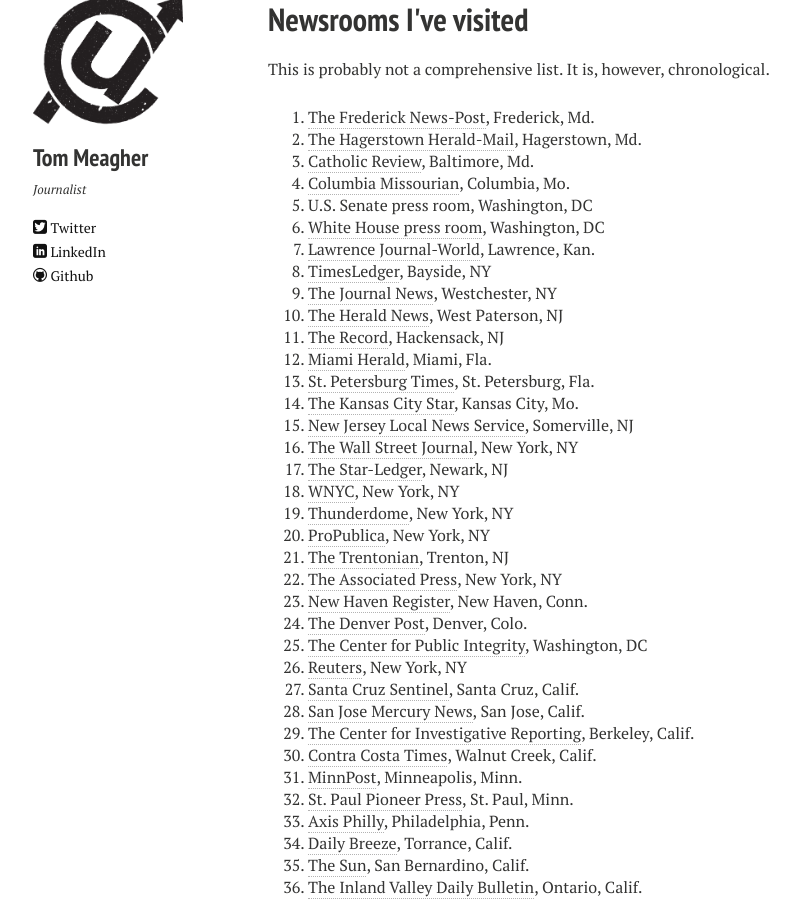
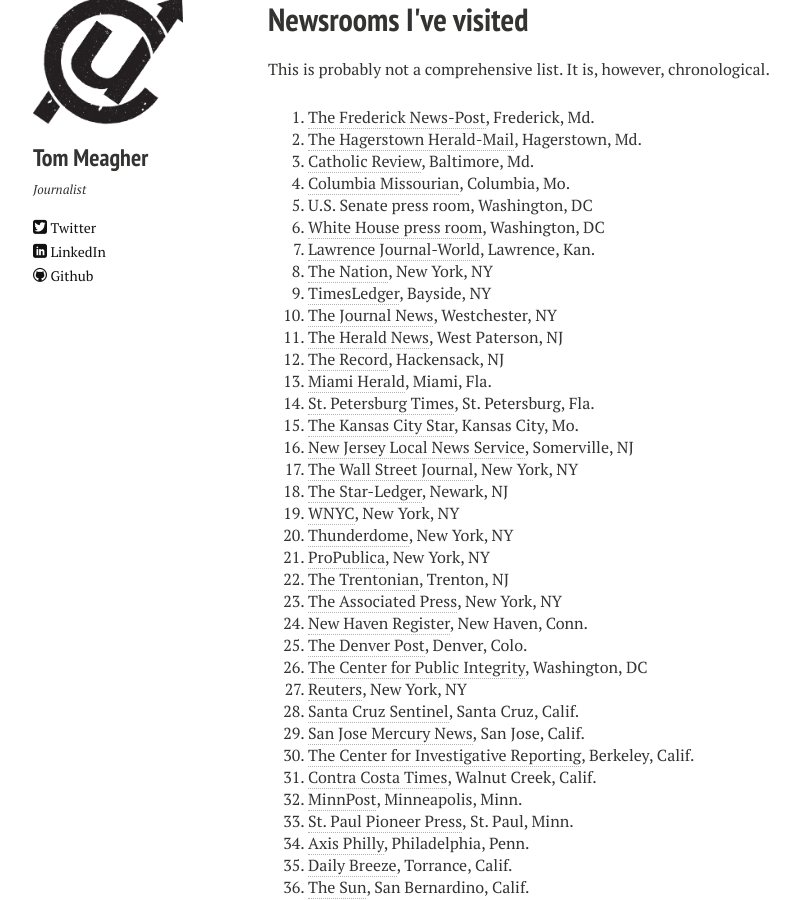
Before and after one commit to tommeagher/tommeagher.github.io, a Jekyll site: the page built from newsrooms.md, in a window 1280 px wide and 900 px high, scrolled down 440 px. Shown: the whole window, without its empty margins (52-851 px from the left). Built offline with Jekyll 4.4.1, drawn with Linux system fonts in a browser that asks for light colours; nearby versions of some CDN libraries.

Commit message:
add nation

```diff
--- a/newsrooms.md
+++ b/newsrooms.md
@@ -22,58 +22,59 @@
 5. U.S. Senate press room, Washington, DC
 6. [White House press room](https://en.wikipedia.org/wiki/James_S._Brady_Press_Briefing_Room), Washington, DC
 7. [Lawrence Journal-World](http://www2.ljworld.com/), Lawrence, Kan.
-8. [TimesLedger](http://www.timesledger.com/), Bayside, NY
-9. [The Journal News](http://www.lohud.com/), Westchester, NY
-10. [The Herald News](http://www.northjersey.com/), West Paterson, NJ
-11. [The Record](http://www.northjersey.com/), Hackensack, NJ
-12. [Miami Herald](http://www.miamiherald.com/), Miami, Fla.
-13. [St. Petersburg Times](http://www.tampabay.com/), St. Petersburg, Fla.
-14. [The Kansas City Star](http://www.kansascity.com/), Kansas City, Mo.
-15. [New Jersey Local News Service](http://www.njlns.com/), Somerville, NJ
-16. [The Wall Street Journal](http://www.wsj.com/), New York, NY
-17. [The Star-Ledger](http://www.nj.com/), Newark, NJ
-18. [WNYC](http://www.wnyc.org/), New York, NY
-19. [Thunderdome](http://outsidethunderdome.com/), New York, NY
-20. [ProPublica](https://www.propublica.org/), New York, NY
-21. [The Trentonian](http://www.trentonian.com/), Trenton, NJ
-22. [The Associated Press](http://www.ap.org/), New York, NY
-23. [New Haven Register](http://www.nhregister.com/), New Haven, Conn.
-24. [The Denver Post](http://www.denverpost.com/), Denver, Colo.
-25. [The Center for Public Integrity](http://www.publicintegrity.org/), Washington, DC
-26. [Reuters](http://www.reuters.com/), New York, NY
-27. [Santa Cruz Sentinel](http://www.santacruzsentinel.com/), Santa Cruz, Calif.
-28. [San Jose Mercury News](http://www.mercurynews.com/), San Jose, Calif.
-29. [The Center for Investigative Reporting](http://www.revealnews.org/), Berkeley, Calif.
-30. [Contra Costa Times](http://www.contracostatimes.com/), Walnut Creek, Calif.
-31. [MinnPost](https://www.minnpost.com/), Minneapolis, Minn.
-32. [St. Paul Pioneer Press](http://www.twincities.com/), St. Paul, Minn.
-33. [Axis Philly](http://axisphilly.org/), Philadelphia, Penn.
-34. [Daily Breeze](http://www.dailybreeze.com/), Torrance, Calif.
-35. [The Sun](http://www.sbsun.com/), San Bernardino, Calif.
-36. [The Inland Valley Daily Bulletin](http://www.dailybulletin.com/), Ontario, Calif.
-37. [KPCC](http://www.scpr.org/), Pasadena, Calif.
-38. [San Gabriel Valley Tribune](http://www.sgvtribune.com/), West Covina, Calif.
-39. [Pasadena Star-News](http://www.pasadenastarnews.com/), Pasadena, Calif.
-40. [Los Angeles Daily News](http://www.dailynews.com/), Los Angeles, Calif.
-41. [The Daily Record](http://www.ydr.com/), York, Penn.
-42. [Lebanon Daily News](http://www.ldnews.com/), Lebanon, Penn.
-43. [The Mercury](http://www.pottsmerc.com/), Pottstown, Penn.
-44. [BuzzFeed](http://www.buzzfeed.com/), New York, NY
-45. [Al Jazeera America](http://america.aljazeera.com/), New York, NY
-46. [The Guardian US](http://www.theguardian.com/us-news), New York, NY
-47. [Metro US](http://www.metro.us/), New York, NY
-48. [The Texas Tribune](https://www.texastribune.org/), Austin, Texas
-49. [NBC News](http://www.nbcnews.com/), New York, NY
-50. [The Marshall Project](https://www.themarshallproject.org/), New York, NY
-51. [FiveThirtyEight](http://fivethirtyeight.com/), New York, NY
-52. [Latino USA](http://latinousa.org/), New York, NY
-53. [ABC News](http://abcnews.go.com/), New York, NY
-54. [ProPublica](https://www.propublica.org/)'s new newsroom, New York, NY
-55. [Frontline](http://www.pbs.org/wgbh/frontline/), Boston, Mass.
-56. [The New York Times](https://www.nytimes.com/), New York, NY
-57. [First Look Media](https://www.firstlook.media/), New York, NY
-58. [New York Post](https://nypost.com/), New York, NY
-59. [Retro Report](https://www.retroreport.org/), New York, NY
-60. [KSL](https://www.ksl.com/), Salt Lake City, Utah
+8. [The Nation](https://www.thenation.com/), New York, NY
+9. [TimesLedger](http://www.timesledger.com/), Bayside, NY
+10. [The Journal News](http://www.lohud.com/), Westchester, NY
+11. [The Herald News](http://www.northjersey.com/), West Paterson, NJ
+12. [The Record](http://www.northjersey.com/), Hackensack, NJ
+13. [Miami Herald](http://www.miamiherald.com/), Miami, Fla.
+14. [St. Petersburg Times](http://www.tampabay.com/), St. Petersburg, Fla.
+15. [The Kansas City Star](http://www.kansascity.com/), Kansas City, Mo.
+16. [New Jersey Local News Service](http://www.njlns.com/), Somerville, NJ
+17. [The Wall Street Journal](http://www.wsj.com/), New York, NY
+18. [The Star-Ledger](http://www.nj.com/), Newark, NJ
+19. [WNYC](http://www.wnyc.org/), New York, NY
+20. [Thunderdome](http://outsidethunderdome.com/), New York, NY
+21. [ProPublica](https://www.propublica.org/), New York, NY
+22. [The Trentonian](http://www.trentonian.com/), Trenton, NJ
+23. [The Associated Press](http://www.ap.org/), New York, NY
+24. [New Haven Register](http://www.nhregister.com/), New Haven, Conn.
+25. [The Denver Post](http://www.denverpost.com/), Denver, Colo.
+26. [The Center for Public Integrity](http://www.publicintegrity.org/), Washington, DC
+27. [Reuters](http://www.reuters.com/), New York, NY
+28. [Santa Cruz Sentinel](http://www.santacruzsentinel.com/), Santa Cruz, Calif.
+29. [San Jose Mercury News](http://www.mercurynews.com/), San Jose, Calif.
+30. [The Center for Investigative Reporting](http://www.revealnews.org/), Berkeley, Calif.
+31. [Contra Costa Times](http://www.contracostatimes.com/), Walnut Creek, Calif.
+32. [MinnPost](https://www.minnpost.com/), Minneapolis, Minn.
+33. [St. Paul Pioneer Press](http://www.twincities.com/), St. Paul, Minn.
+34. [Axis Philly](http://axisphilly.org/), Philadelphia, Penn.
+35. [Daily Breeze](http://www.dailybreeze.com/), Torrance, Calif.
+36. [The Sun](http://www.sbsun.com/), San Bernardino, Calif.
+37. [The Inland Valley Daily Bulletin](http://www.dailybulletin.com/), Ontario, Calif.
+38. [KPCC](http://www.scpr.org/), Pasadena, Calif.
+39. [San Gabriel Valley Tribune](http://www.sgvtribune.com/), West Covina, Calif.
+40. [Pasadena Star-News](http://www.pasadenastarnews.com/), Pasadena, Calif.
+41. [Los Angeles Daily News](http://www.dailynews.com/), Los Angeles, Calif.
+42. [The Daily Record](http://www.ydr.com/), York, Penn.
+43. [Lebanon Daily News](http://www.ldnews.com/), Lebanon, Penn.
+44. [The Mercury](http://www.pottsmerc.com/), Pottstown, Penn.
+45. [BuzzFeed](http://www.buzzfeed.com/), New York, NY
+46. [Al Jazeera America](http://america.aljazeera.com/), New York, NY
+47. [The Guardian US](http://www.theguardian.com/us-news), New York, NY
+48. [Metro US](http://www.metro.us/), New York, NY
+49. [The Texas Tribune](https://www.texastribune.org/), Austin, Texas
+50. [NBC News](http://www.nbcnews.com/), New York, NY
+51. [The Marshall Project](https://www.themarshallproject.org/), New York, NY
+52. [FiveThirtyEight](http://fivethirtyeight.com/), New York, NY
+53. [Latino USA](http://latinousa.org/), New York, NY
+54. [ABC News](http://abcnews.go.com/), New York, NY
+55. [ProPublica](https://www.propublica.org/)'s new newsroom, New York, NY
+56. [Frontline](http://www.pbs.org/wgbh/frontline/), Boston, Mass.
+57. [The New York Times](https://www.nytimes.com/), New York, NY
+58. [First Look Media](https://www.firstlook.media/), New York, NY
+59. [New York Post](https://nypost.com/), New York, NY
+60. [Retro Report](https://www.retroreport.org/), New York, NY
+61. [KSL](https://www.ksl.com/), Salt Lake City, Utah
 
 Let me know if you see any that I missed.
```
Also changed, not shown: 2 other files.
